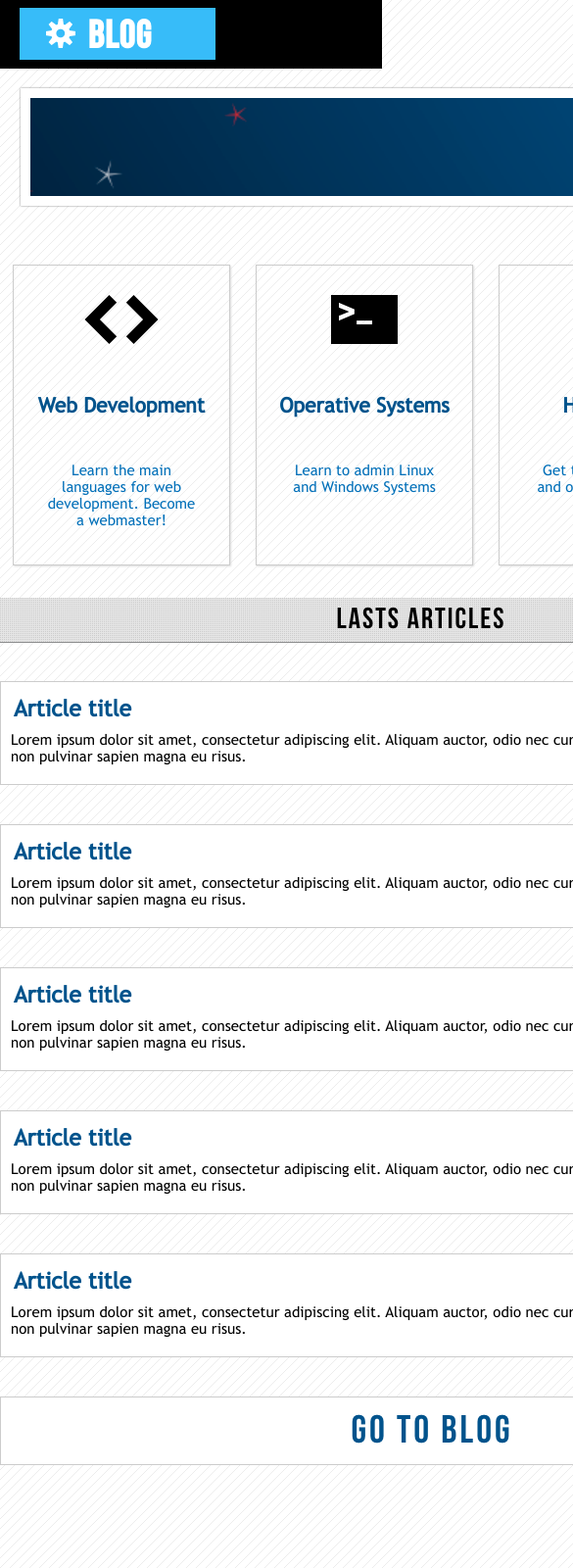
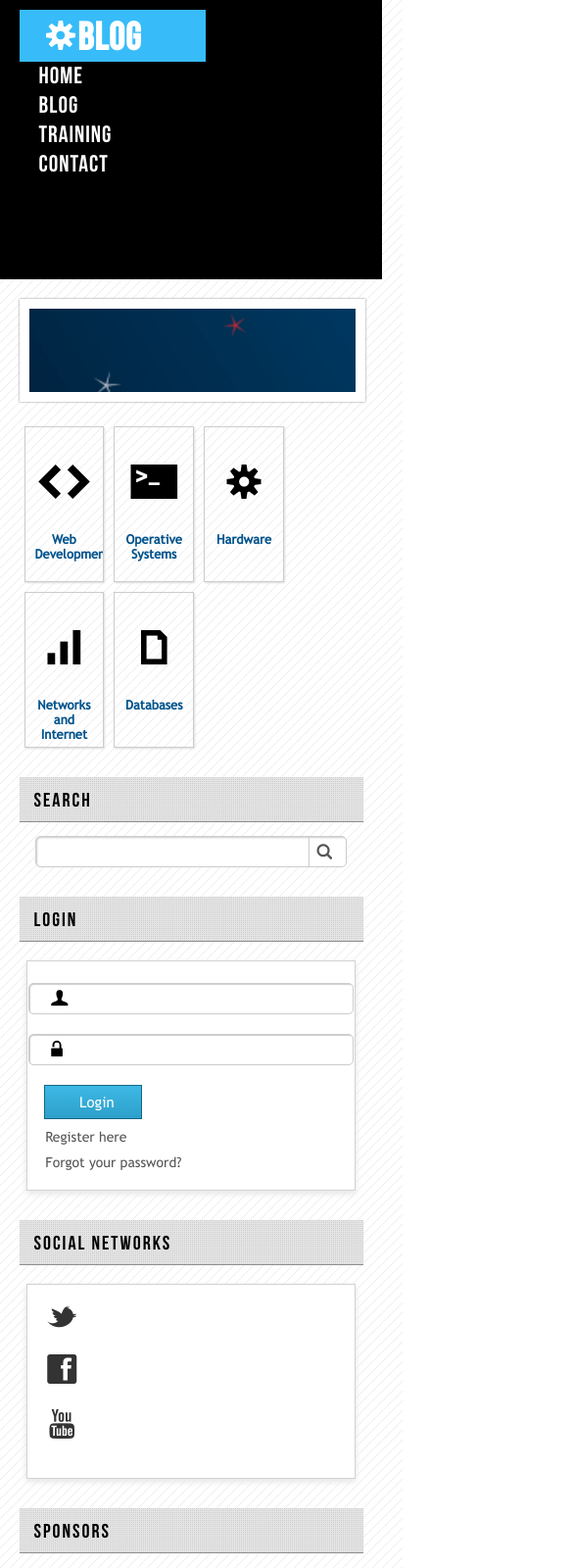
Before and after one commit to fabianmendozaospina/blog, a plain HTML site: page index.html in a window 390 px wide. Shown: the top 1600 px of the page at 98% size, 585 px wide, since content can reach past the window. Drawn offline with Linux system fonts and the light colour scheme.

Commit message:
Responsiveness finalized

```diff
--- /dev/null
+++ b/assets/css/responsive.css
@@ -0,0 +1,297 @@
+/*--- Tablet view ---*/
+@media (max-width: 1250px) {
+    .wrap {
+        width: 90%;
+        margin: 0px auto;
+    }
+
+    #banner h1 {
+        width: 100%;
+        font-size: 35px;
+        text-align: center;
+        margin: 33px auto;
+    }
+
+    .card {
+        width: 17%;
+        margin: 1.45%;
+    }
+
+    .card p {
+        display: block;
+        width: 90%;
+        margin: 0 auto;
+        text-align: center;
+    }
+
+    #articles {
+        width: 65%;
+    }
+
+    #articles article {
+        width: 97%;
+    }
+
+    #footer .wrap > div {
+        width: 24%;
+    }
+
+    #footer #browsers img {
+        width: 14%;
+    }
+
+    #footer h5 {
+        font-size: 30px;
+    }
+}
+
+@media (max-width: 1080px) {
+    .card .category {
+        font-size: 17px;
+    }
+
+    .card .description {
+        font-size: 14px;
+    }
+
+    #articles {
+        width: 61%;
+    }
+}
+
+@media (max-width: 970px) {
+    #articles {
+        width: 59%;
+    }
+
+    #footer .wrap > div {
+        width: 26%;
+        margin: 20px;
+    }
+
+    #footer h5 {
+        font-size: 22px;
+    }
+}
+
+@media (max-width: 925px) {
+    #articles {
+        width: 65%;
+    }
+
+    #lateral {
+        width: 25%;
+    }
+
+    #lateral input[type="text"] {
+        width: 78%;
+    }
+
+    .aside-box {
+        width: 95%;
+        min-height: 140px;
+        height: auto;
+        padding-bottom: 10px;
+    }
+
+    #login a {
+        margin-top: 10px;
+        margin-bottom: 10px;
+    }
+
+    #login input[type="email"],
+    #login input[type="password"] {
+        width: 65%;
+    }
+
+    #login #user,
+    #login #password {
+        margin-left: 24px;
+    }
+
+    #login input[type="submit"],
+    #login input[type="button"],
+    #login input[type="reset"],
+    #login button {
+        margin-bottom: 0px;
+    }
+
+    #login input[type="reset"] {
+        display: none;
+    }
+}
+
+@media (max-width: 899px) {
+    #lateral h3 {
+        font-size: 20px;
+    }
+}
+
+@media (max-width: 799px) {
+    #banner h1 {
+        font-size: 29px;
+    }
+
+    .card {
+        height: auto;
+    }
+
+    .card .category {
+        font-size: 15px;
+        margin-top: -23px;
+    }
+
+    .card .description {
+        display: none;
+    }
+
+    #footer img {
+        margin-bottom: 15px;
+        max-width: 100%;
+    }
+}
+
+@media (max-width: 724px) {
+    #header {
+        width: 100%;
+        height: 120px;
+        padding-top: 10px;
+    }
+
+    #logo {
+        float: none;
+        width: 190px;
+        margin: 0px auto;
+    }
+
+    #menu {
+        clear: both;
+        float: none;
+        width: 440px;
+        margin: 0px auto;
+    }
+
+    #lateral input[type="text"] {
+        width: 70%;
+    }
+}
+
+@media (max-width: 660px) {
+    #banner h1 {
+        font-size: 20px;
+    }
+
+    #lateral {
+        float: none;
+        width: 100%;
+        margin: 0px auto;
+        min-height: auto;
+        margin-top: 25px;
+    }
+
+    #lateral input[type="text"] {
+        width: 93%;
+    }
+
+    #login input[type="email"], #login input[type="password"] {
+        width: 90%;
+    }
+
+    #articles {
+        float: none;
+        width: 100%;
+        margin: 0px auto;
+        min-height: auto;
+    }
+
+    #footer {
+        height: auto;
+        padding-bottom: 40px;
+    }
+
+    #footer .wrap > div {
+        width: 100%;
+        margin: 0px auto;
+        margin-top: 20px;
+    }
+
+    #footer h5 {
+        font-size: 25px;
+    }
+}
+
+@media (max-width: 475px) {
+    #logo {
+        float: left;
+    }
+
+    #header {
+        width: 100%;
+        height: 275px;
+        padding-top: 10px;
+    }
+
+    #menu {
+        clear: both;
+        float: none;
+        width: 100%;
+        margin: 0px auto;
+    }
+
+    #menu ul li {
+        width: 100%;
+        line-height: 52px;
+    }
+
+    #menu ul li a {
+        width: 100%;
+        line-height: 30px;
+    }
+
+    #menu ul li a:hover {
+        color: #37bcf9;
+        transform: scale(1,1);
+    }
+
+    #banner {
+        height: 85px;
+    }
+
+    #banner h1 {
+        font-size: 18px;
+    }
+
+    #lateral {
+        float: none;
+        width: 100%;
+        margin: 0px auto;
+        min-height: auto;
+        margin-top: 25px;
+    }
+
+    #lateral input[type="text"] {
+        width: 85%;
+    }
+
+    .card .icon {
+        font-size: 35px;
+    }
+
+    .card:hover .icon {
+        font-size: 35px;
+    }
+
+    .card .category {
+        font-size: 13px;
+    }
+
+    #articles .data {
+        float: none;
+        margin: -10px;
+        border-radius: 0px 0px 0px 0px;
+    }
+
+    #articles article h4 {
+        margin-top: 20px;
+    }
+}
--- a/assets/css/styles.css
+++ b/assets/css/styles.css
@@ -547,7 +547,7 @@ aside h3 {
 }
 
 #articles article {
-    width: 100%;
+    width: 98%;
     height: auto;
     border: 1px solid #ccc;
     margin: 40px auto;
--- a/index.html
+++ b/index.html
@@ -6,6 +6,7 @@
         <title>Edu Platform</title>
         <link rel="icon" type="favicon/x-icon" href="/assets/img/supertux.png" />
         <link rel="stylesheet" type="text/css" href="/assets/css/styles.css" />
+        <link rel="stylesheet" type="text/css" href="/assets/css/responsive.css" />
     </head>
     <body>
         <!-- <h1>Layout + Responsiveness</h1> -->
@@ -77,7 +78,8 @@
                 <!-- Cards end -->
             </section>
 
-            <!-- Lateral bar start -->
+             <!-- Lateral bar start -->
+             <div class="clearfix"></div>
              <aside id="lateral">
                 <h3>SEARCH</h3>
                 <div id="search">
```
